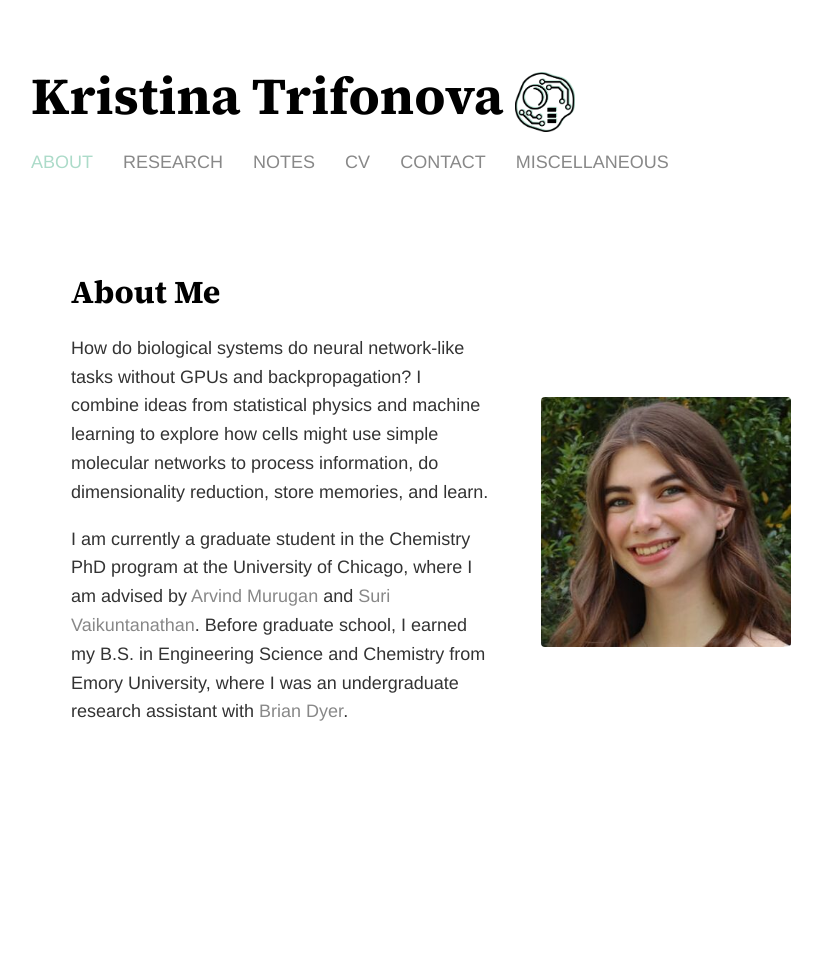
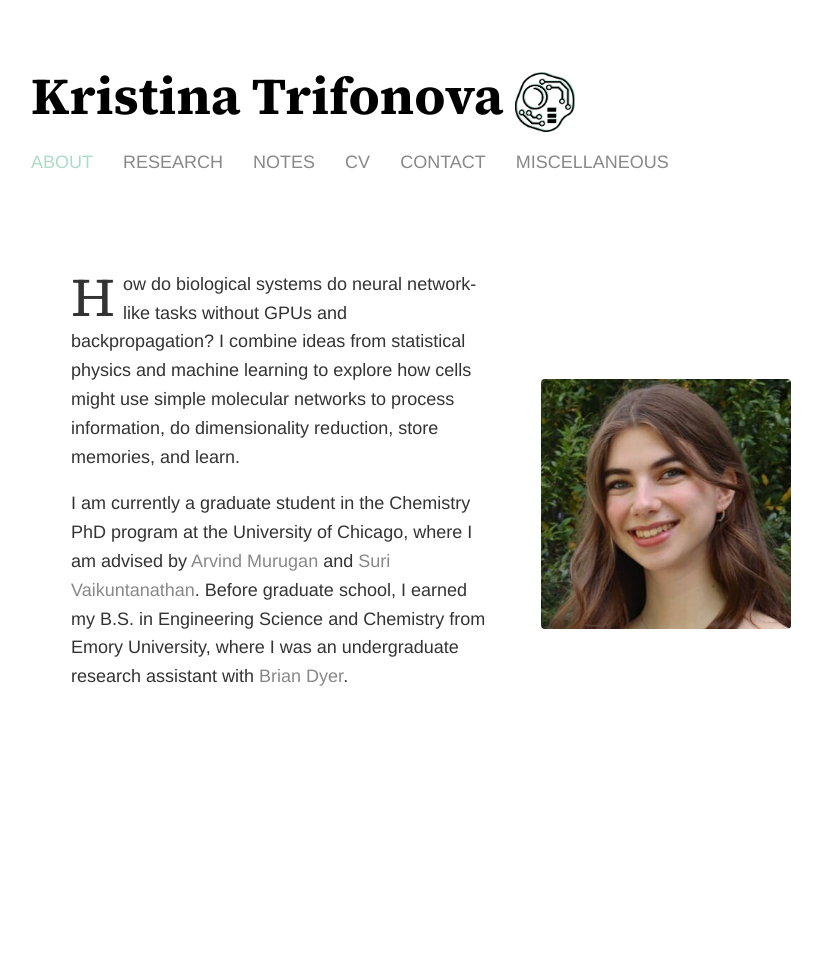
Before and after one commit to k-trifonova/k-trifonova.github.io, a Jekyll site: the page built from index.html, in a window 1280 px wide. Shown: the whole page, without its empty margins (209-1031 px from the left). Built offline with Jekyll 4.4.1, drawn with Linux system fonts in a browser that asks for light colours.

Commit message:
updated home page layout

```diff
--- a/index.html
+++ b/index.html
@@ -25,8 +25,7 @@ title: Kristina Trifonova | About
 
 <div class="about-wrapper">
   <div class="about-left">
-    <h1>About Me</h1>
-    <p>
+    <p class="drop-cap">
       How do biological systems do neural network-like tasks without GPUs and backpropagation?
       I combine ideas from statistical physics and machine learning to explore how cells might
       use simple molecular networks to process information, do dimensionality reduction, store
@@ -47,6 +46,7 @@ title: Kristina Trifonova | About
     <img src="/img/kristina-trifonova.jpg" alt="Kristina Trifonova">
   </div>
 </div>
+
 <!--
 <div class="blurb">
   <p class="drop-cap">
```
